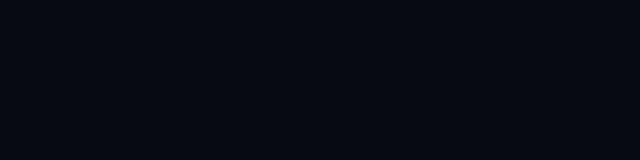
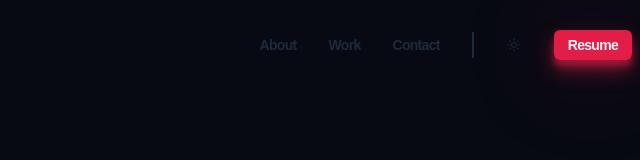
Before and after one commit to Shubhammete/Demo-Portfolio-Website, a website built with Vite: page Portfolio Website/index.html in a window 1280 px wide. Shown: the whole page, without its empty margins (640-1280 px from the left). Built offline with nearby package versions, Linux system fonts and the light colour scheme; a web font is replaced by a local one.

Commit message:
Added Navbar

```diff
--- a/Portfolio Website/index.html
+++ b/Portfolio Website/index.html
@@ -8,7 +8,32 @@
     <title>Dev Server</title>
   </head>
   <body>
-    <header></header>
+    <header class="header container">
+      <ul class="header__menu">
+        <li>
+          <a href="#about" class="header__link">About</a>
+        </li>
+        <li>
+          <a href="#featured" class="header__link">Work</a>
+        </li>
+        <li>
+          <a href="#contact" class="header__link">Contact</a>
+        </li>
+        <li class="header__line "></li>
+        <li class="header__icon"><svg xmlns="http://www.w3.org/2000/svg" fill="none" viewBox="0 0 24 24" stroke-width="1.5" stroke="currentColor" >
+          <path stroke-linecap="round" stroke-linejoin="round" d="M12 3v2.25m6.364.386l-1.591 1.591M21 12h-2.25m-.386 6.364l-1.591-1.591M12 18.75V21m-4.773-4.227l-1.591 1.591M5.25 12H3m4.227-4.773L5.636 5.636M15.75 12a3.75 3.75 0 11-7.5 0 3.75 3.75 0 017.5 0z" />
+        </svg>
+        </li>
+        <li>
+          <a href="#" class="header__resume btn">Resume</a>
+        </li>
+      </ul>
+      <button class="header__bars">
+        <svg xmlns="http://www.w3.org/2000/svg" fill="none" viewBox="0 0 24 24" stroke-width="1.5" stroke="currentColor">
+        <path stroke-linecap="round" stroke-linejoin="round" d="M3.75 6.75h16.5M3.75 12h16.5m-16.5 5.25h16.5" />
+      </svg>
+      </button>
+    </header>
     <main>
       <section></section>
       <section></section>
--- a/Portfolio Website/src/main.js
+++ b/Portfolio Website/src/main.js
@@ -1,3 +1,4 @@
 import '../style/modern-normalise.css'
 import '../style/style.css'
+import '../style/Components/header.css'
 import '../style/utils.css'
--- /dev/null
+++ b/Portfolio Website/style/Components/header.css
@@ -0,0 +1,94 @@
+.header{
+    display: flex;
+    justify-content: flex-end;
+    align-items: center;
+    padding-top: 2rem;
+    padding-bottom: 2rem;
+}
+
+/*displays menu after */
+.header__menu{
+    display: none;
+}
+
+.header__bars{
+    display: block;
+    color: var(--clr-light);
+    height: var(--size-2xl);
+    width: var(--size-2xl);
+}
+
+/*xs*/
+@media (min-width: 475px){
+
+}
+/*sm*/
+@media (min-width: 640px){
+
+}
+/*md*/
+@media (min-width: 768px){
+    .header__menu{
+        display: flex;
+        align-items: center;
+        list-style: none;
+        gap: 2em;
+    }
+
+    .header__link{
+        font-size: var(--size-xs);
+        text-decoration: none;
+        font-weight: 600;
+        color: var(--clr-slate-800);
+        letter-spacing: -0.05em;
+        transition: color 0.3s;
+    }
+
+    .header__link:hover{
+        color: var(--clr-rose);
+    }
+
+    .header__line{
+        border: 1px solid var(--clr-slate-800);
+        padding-top: 1.5em ;
+    }
+
+    .header__icon{
+        display: block;
+        height: var(--size-base);
+        width: var(--size-base);
+        color: var(--clr-slate-800);
+    }
+
+    .header__resume{
+        font-size: var(--size-xs);
+    }
+
+    .header__bars{
+        display: none;
+    }
+}
+/*lg*/
+@media (min-width: 1024px){
+
+    .header__link{
+        font-size: var(--size-sm);
+
+    }
+    .header__icon{
+        height: var(--size-base);
+        width: var(--size-base);
+    }
+
+    .header__resume{
+        font-size: var(--size-sm);
+    }
+}
+/*xl*/
+@media (min-width: 1280px){
+
+}
+/*2xl*/
+@media (min-width: 1536px){
+
+}
--- a/Portfolio Website/style/style.css
+++ b/Portfolio Website/style/style.css
@@ -15,7 +15,7 @@
     --size-base: 1rem;
     --size-lg: 1.125rem;
     --size-xl: 1.25rem;
-    --size-2x1: 1.5rem;
+    --size-2xl: 1.5rem;
     --size-3xl: 1.875rem;
     --size-4xl: 2.25rem;
     --size-5xl: 3rem;
@@ -26,11 +26,39 @@
     --size-10xl: 10rem;
 }
 
+/* media queries template
+    min-width means it screen must be at least --px wide to apply these media queries
+*/
+/*xs*/
+@media (min-width: 475px){
 
+}
+/*sm*/
+@media (min-width: 640px){
+
+}
+/*md*/
+@media (min-width: 768px){
+
+}
+/*lg*/
+@media (min-width: 1024px){
+
+
+}
+/*xl*/
+@media (min-width: 1280px){
+
+}
+/*2xl*/
+@media (min-width: 1536px){
+
+}
 
 
 *{
     margin:0;
+    padding: 0;
     /*line height here takes font-size of element and adds 0.5rem to it so it is dynamic*/
     line-height: calc(1em + 0.5rem);
 }
@@ -61,7 +89,6 @@ button{
     border: none;
     background: none;
     cursor: pointer;
-    text-decoration: none;
     /*inherit color from body element*/
     color: inherit;
 }
--- a/Portfolio Website/style/utils.css
+++ b/Portfolio Website/style/utils.css
@@ -1,6 +1,7 @@
 .btn{
     /* font styles */
     font-weight: 600;
+    text-decoration: none;
     letter-spacing: -0.05em;
     /* color styles */
     background-color: var(--clr-rose);
```
